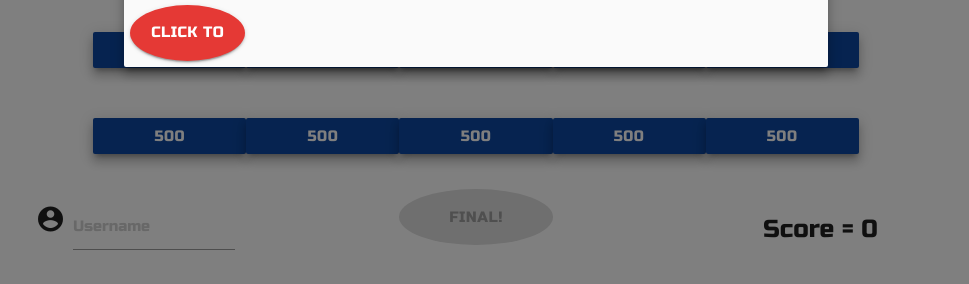
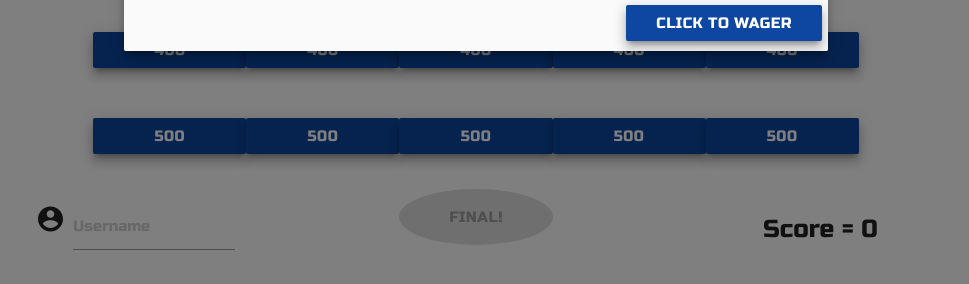
Before and after one commit to tombeau19/jeopardy-game, a plain HTML site: page index.html in a window 1280 px wide. Both pictures are taken after a click on the button "FINAL!". Shown: the part 506-790 px from the top of the page, without its empty margins (164-1133 px from the left). Drawn offline with nearby package versions, Linux system fonts and the light colour scheme.

Commit message:
Brady modal works, final doesnt:(

```diff
--- a/index.html
+++ b/index.html
@@ -490,15 +490,13 @@
             <div id="modal26" class="modal final1">
                 <div class="modal-content">
                     <h4>LETSSS GOOOOOO</h4>
-                        <iframe src="https://giphy.com/embed/l0MYsHhzxfLsYfpPW" width="480" height="263" frameBorder="0" class="giphy-embed"
-                            allowFullScreen></iframe>
-                        <p><a href="https://giphy.com/gifs/nfl-football-excited-l0MYsHhzxfLsYfpPW">via GIPHY</a></p>
+                    <iframe src="https://giphy.com/embed/l0MYsHhzxfLsYfpPW" width="480" height="263" frameBorder="0" class="giphy-embed" allowFullScreen></iframe>
+                    <p><a href="https://giphy.com/gifs/nfl-football-excited-l0MYsHhzxfLsYfpPW">via GIPHY</a></p>
                 </div>
                 <div class="modal-footer">
-                        <button class="modal-trigger btn-floating btn-large waves-effect waves-light red darken-1 col s2 offset-s2 finalIntro" href="#modal26">click to wager</button>
+                    <button class="modal-action modal-close waves-effect waves-blue btn blue darken-4 z-depth-4">click to wager</button>
                 </div>
             </div>
-
             <div class="input-field col s3 push-s2">
                 <h5>Score = <span class='scoreUpdate'>0</span></h5>
             </div>
```
